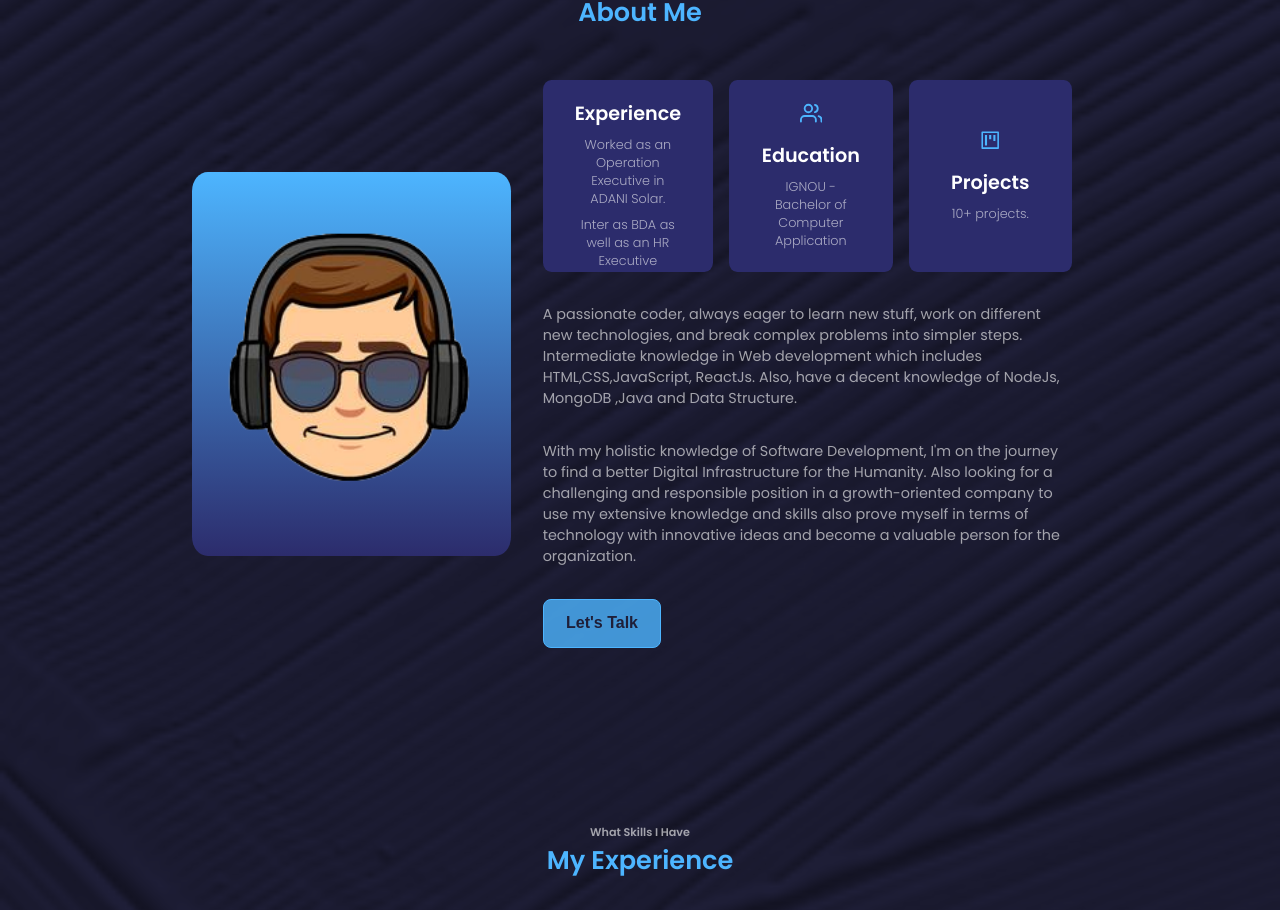
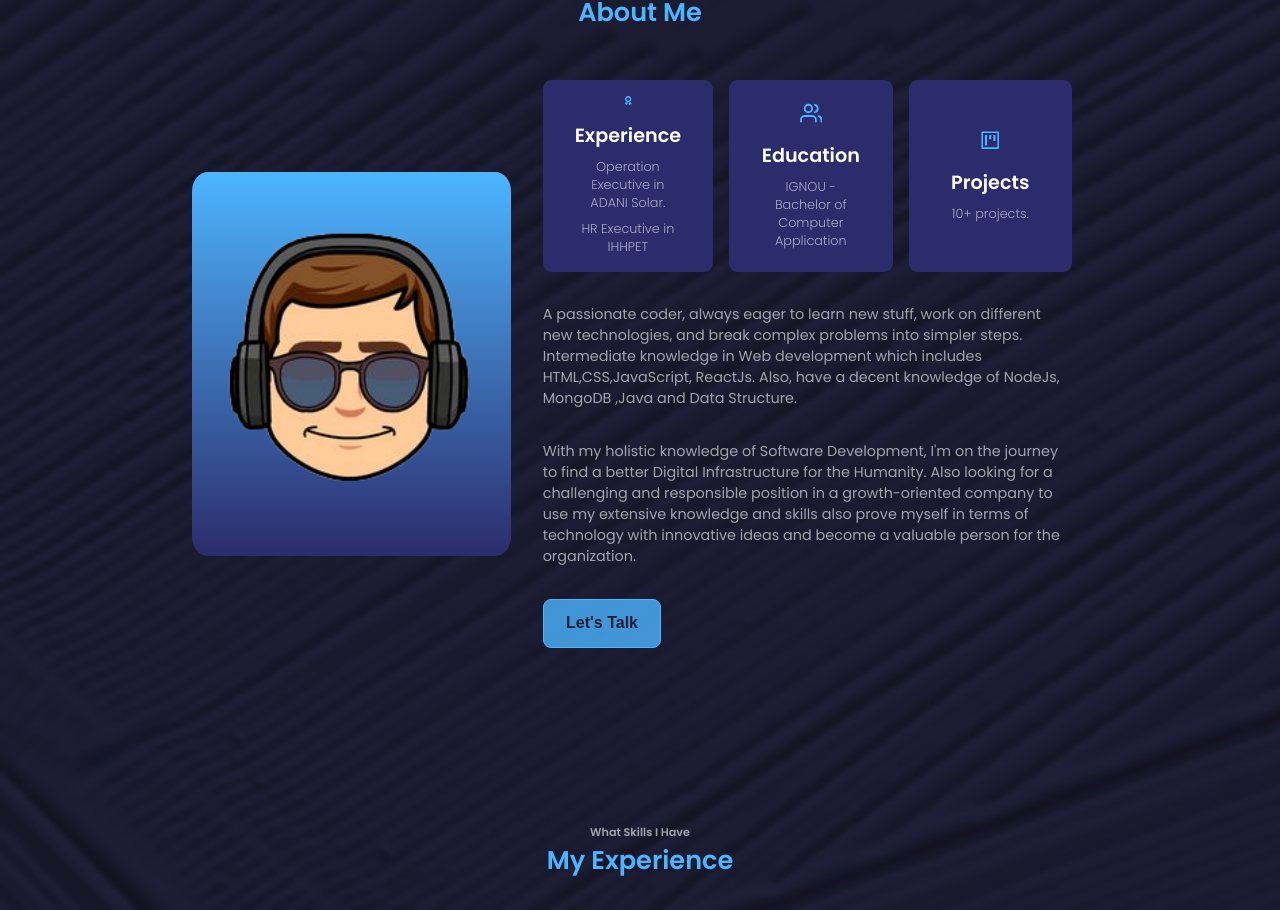
Before and after one commit to aayush-004v/portfolio-aayush-verma-react, a React (Create React App) app: page / in a window 1280 px wide. Shown: the part 920-1830 px from the top of the page. Built offline with nearby package versions, Linux system fonts and the light colour scheme.

Commit message:
Update About.jsx

```diff
--- a/src/components/about/About.jsx
+++ b/src/components/about/About.jsx
@@ -19,8 +19,8 @@ const About = () => {
             <div className="content-box">
               <FaAward />
               <h3>Experience</h3>
-              <p>Worked as an Operation Executive in ADANI Solar.</p>
-              <p>Inter as BDA as well as an HR Executive</p>
+              <p>Operation Executive in ADANI Solar.</p>
+              <p>HR Executive in IHHPET</p>
             </div>
 
             <div className="content-box">
```
